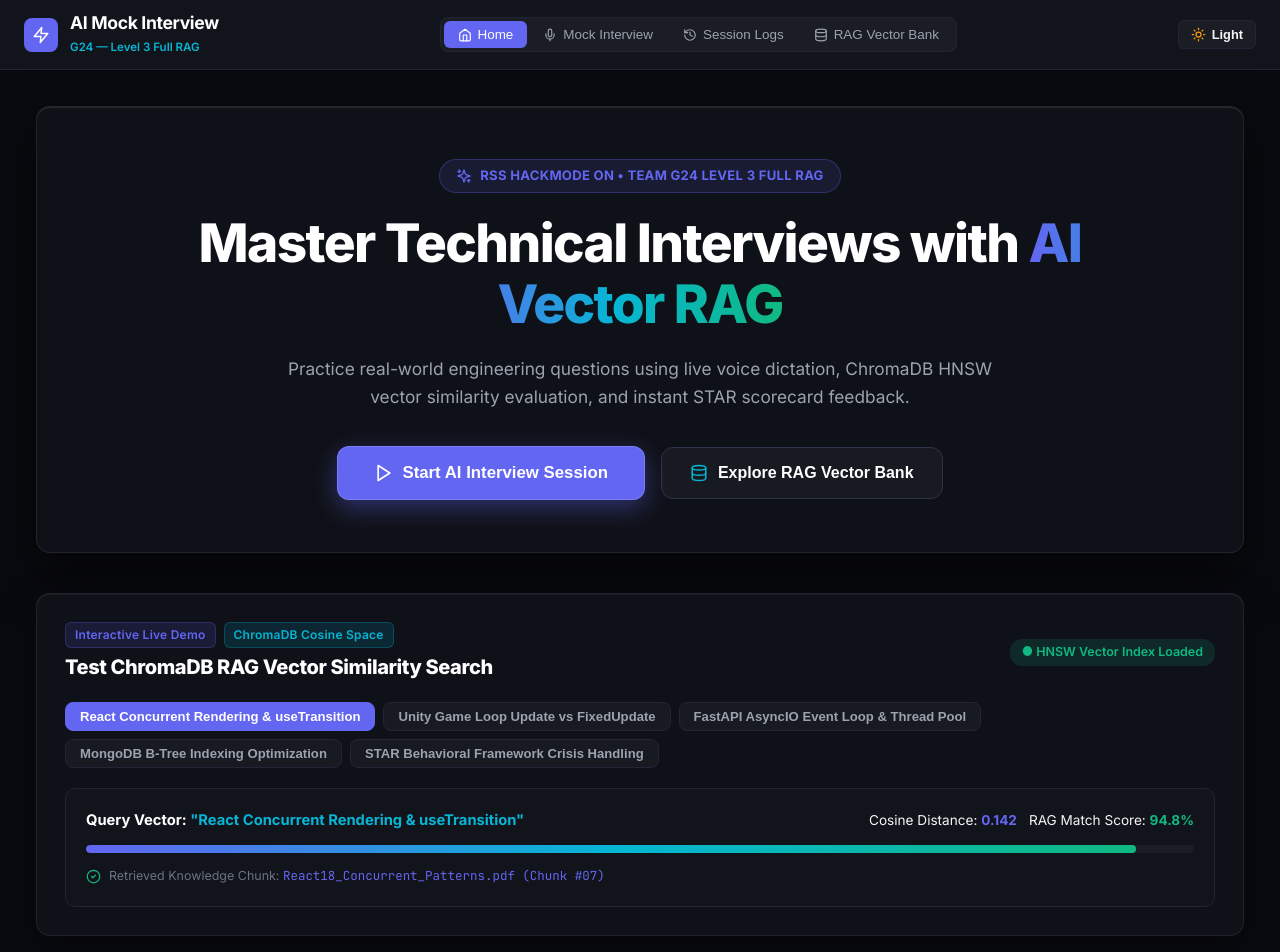
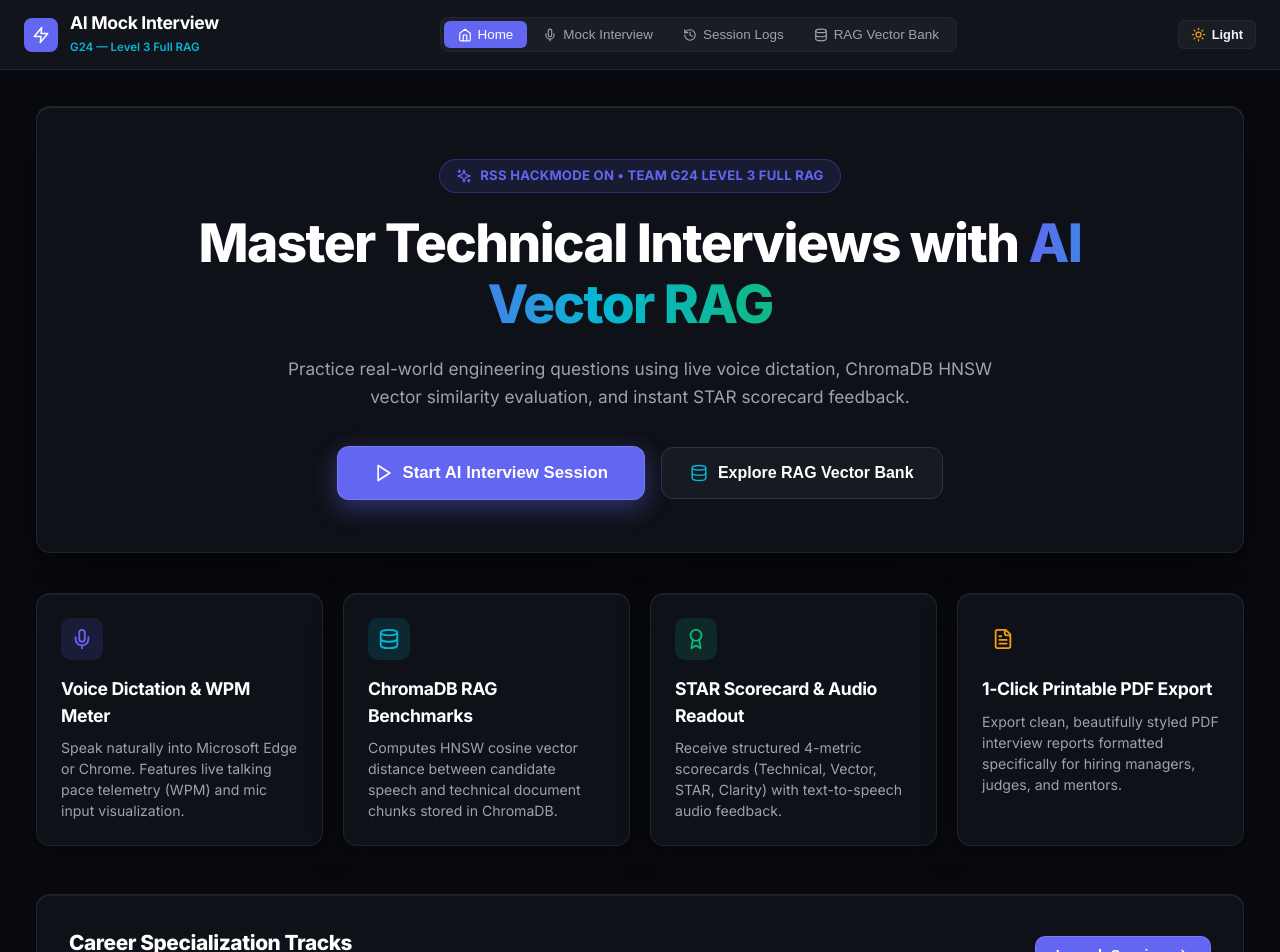
Before and after one commit to kushalsonawane/rich-hackathon, a React (Vite) app in the folder frontend/: page / in a window 1280 px wide. Shown: the top 952 px of the page. Built offline with nearby package versions, Linux system fonts and the light colour scheme; the HTML template or start-up script is replaced by a standard one.

Commit message:
last commit

```diff
--- a/frontend/src/components/LandingPage.jsx
+++ b/frontend/src/components/LandingPage.jsx
@@ -1,7 +1,26 @@
-import React, { useState } from 'react';
+import React, { useState, useEffect } from 'react';
 import { Play, Database, Mic, Sparkles, Award, ShieldCheck, FileText, ArrowRight, Zap, Code, Gamepad2, Layout, Server, Cpu, Users, RefreshCw, CheckCircle2 } from 'lucide-react';
 
 export default function LandingPage({ onStartInterview, onExploreRag }) {
+  const fullHeadline = "Master Technical Interviews with AI Vector RAG";
+  const [typedText, setTypedText] = useState("");
+  const [isDone, setIsDone] = useState(false);
+
+  useEffect(() => {
+    let index = 0;
+    const timer = setInterval(() => {
+      if (index <= fullHeadline.length) {
+        setTypedText(fullHeadline.slice(0, index));
+        index++;
+      } else {
+        setIsDone(true);
+        clearInterval(timer);
+      }
+    }, 40);
+
+    return () => clearInterval(timer);
+  }, []);
+
   const [simQuery, setSimQuery] = useState("React Concurrent Rendering & useTransition");
   const [simScore, setSimScore] = useState(94.8);
   const [simDistance, setSimDistance] = useState(0.142);
@@ -30,6 +49,10 @@ export default function LandingPage({ onStartInterview, onExploreRag }) {
     { title: "AI & ML Engineer", icon: Cpu, color: "var(--accent-indigo)", topics: "RAG • Vector Search • LLM APIs" },
     { title: "Behavioral & HR", icon: Users, color: "var(--accent-rose)", topics: "STAR Method • Leadership • Stories" }
   ];
+
+  // Helper to split normal vs gradient text during typewriter effect
+  const mainPart = typedText.slice(0, 32);
+  const ragPart = typedText.slice(32);
 
   return (
     <div style={{ maxWidth: '1240px', margin: '0 auto', padding: '36px 16px' }}>
@@ -61,9 +84,22 @@ export default function LandingPage({ onStartInterview, onExploreRag }) {
           lineHeight: '1.15',
           letterSpacing: '-0.03em',
           maxWidth: '900px',
-          margin: '0 auto 20px auto'
+          margin: '0 auto 20px auto',
+          minHeight: '2.3em'
         }}>
-          Master Technical Interviews with <span style={{ background: 'linear-gradient(90deg, #6366f1, #06b6d4, #10b981)', WebkitBackgroundClip: 'text', WebkitTextFillColor: 'transparent' }}>AI Vector RAG</span>
+          {mainPart}
+          {ragPart && (
+            <span style={{ background: 'linear-gradient(90deg, #6366f1, #06b6d4, #10b981)', WebkitBackgroundClip: 'text', WebkitTextFillColor: 'transparent' }}>
+              {ragPart}
+            </span>
+          )}
+          <span style={{
+            color: 'var(--accent-cyan)',
+            fontWeight: 400,
+            opacity: isDone ? 0 : 1,
+            animation: 'pulseDot 0.6s infinite',
+            marginLeft: '4px'
+          }}>|</span>
         </h1>
 
         <p style={{
@@ -109,87 +145,6 @@ export default function LandingPage({ onStartInterview, onExploreRag }) {
           </button>
         </div>
 
-      </div>
-
-      {/* ⚡ LIVE INTERACTIVE RAG SIMULATOR WIDGET (Judges WOW Feature) */}
-      <div className="panel-card" style={{
-        padding: '28px',
-        marginBottom: '48px',
-        border: '1px solid var(--accent-indigo-subtle)',
-        background: 'var(--bg-panel)',
-        borderRadius: 'var(--radius-lg)'
-      }}>
-        <div style={{ display: 'flex', alignItems: 'center', justifyContent: 'space-between', flexWrap: 'wrap', gap: '12px', marginBottom: '20px' }}>
-          <div>
-            <div style={{ display: 'flex', alignItems: 'center', gap: '8px', marginBottom: '4px' }}>
-              <span className="badge badge-indigo">Interactive Live Demo</span>
-              <span className="badge badge-cyan">ChromaDB Cosine Space</span>
-            </div>
-            <h3 style={{ fontSize: '1.25rem', color: 'var(--text-heading)', fontWeight: 800 }}>
-              Test ChromaDB RAG Vector Similarity Search
-            </h3>
-          </div>
-          <span style={{ fontSize: '0.78rem', color: 'var(--accent-emerald)', background: 'var(--accent-emerald-subtle)', padding: '4px 12px', borderRadius: '12px', fontWeight: 600 }}>
-            ● HNSW Vector Index Loaded
-          </span>
-        </div>
-
-        {/* Preset Sample Query Buttons */}
-        <div style={{ display: 'flex', flexWrap: 'wrap', gap: '8px', marginBottom: '20px' }}>
-          {sampleQueries.map((item, idx) => (
-            <button
-              key={idx}
-              onClick={() => handleSelectSim(item)}
-              style={{
-                background: simQuery === item.query ? 'var(--accent-indigo)' : 'var(--bg-subtle)',
-                color: simQuery === item.query ? '#fff' : 'var(--text-muted)',
-                border: `1px solid ${simQuery === item.query ? 'var(--accent-indigo)' : 'var(--border-subtle)'}`,
-                padding: '6px 14px',
-                borderRadius: '8px',
-                fontSize: '0.82rem',
-                fontWeight: 600,
-                cursor: 'pointer',
-                transition: 'all 0.15s ease'
-              }}
-            >
-              {item.query}
-            </button>
-          ))}
-        </div>
-
-        {/* Simulated Live Matching Feedback Card */}
-        <div style={{
-          background: 'var(--bg-surface)',
-          border: '1px solid var(--border-subtle)',
-          borderRadius: 'var(--radius-md)',
-          padding: '20px'
-        }}>
-          <div style={{ display: 'flex', alignItems: 'center', justifyContent: 'space-between', flexWrap: 'wrap', gap: '12px', marginBottom: '14px' }}>
-            <div style={{ fontSize: '0.92rem', color: 'var(--text-heading)', fontWeight: 700 }}>
-              Query Vector: <span style={{ color: 'var(--accent-cyan)' }}>"{simQuery}"</span>
-            </div>
-            <div style={{ display: 'flex', gap: '12px', fontSize: '0.85rem' }}>
-              <span>Cosine Distance: <strong style={{ color: 'var(--accent-indigo)' }}>{simDistance}</strong></span>
-              <span>RAG Match Score: <strong style={{ color: 'var(--accent-emerald)' }}>{simScore}%</strong></span>
-            </div>
-          </div>
-
-          {/* Animated Progress Meter Bar */}
-          <div style={{ width: '100%', height: '8px', background: 'var(--bg-subtle)', borderRadius: '4px', overflow: 'hidden', marginBottom: '14px' }}>
-            <div style={{
-              width: `${simScore}%`,
-              height: '100%',
-              background: 'linear-gradient(90deg, #6366f1, #06b6d4, #10b981)',
-              borderRadius: '4px',
-              transition: 'width 0.4s cubic-bezier(0.4, 0, 0.2, 1)'
-            }} />
-          </div>
-
-          <div style={{ display: 'flex', alignItems: 'center', gap: '8px', fontSize: '0.78rem', color: 'var(--text-dim)' }}>
-            <CheckCircle2 size={15} color="var(--accent-emerald)" />
-            <span>Retrieved Knowledge Chunk: <code className="code-font" style={{ color: 'var(--accent-indigo)' }}>{simDoc}</code></span>
-          </div>
-        </div>
       </div>
 
       {/* 💡 Feature Cards Grid */}
```
